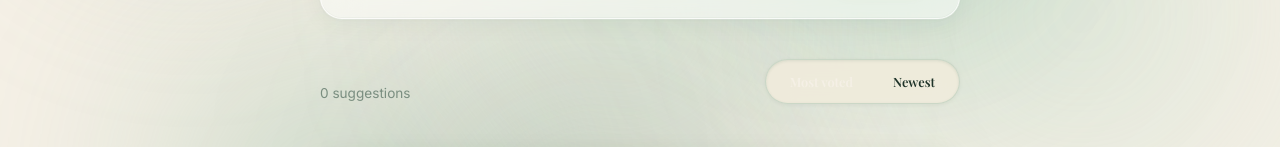
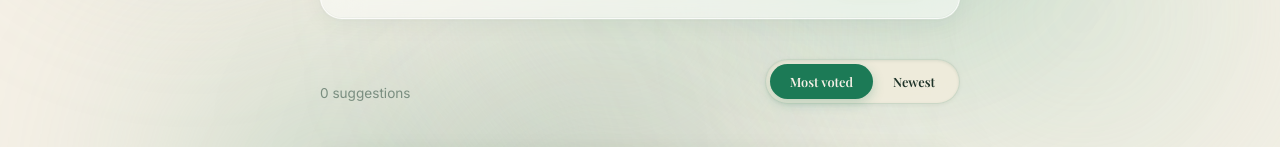
Before and after one commit to jacekimmy/research-match, a Next.js app: page /feedback in a window 1280 px wide. Shown: the part 405-552 px from the top of the page. Built offline with nearby package versions, Linux system fonts and the light colour scheme; no server answers; the database is empty; a web font is replaced by a local one.

Commit message:
Add slider toggle animation to feedback sort buttons

```diff
--- a/src/app/feedback/page.tsx
+++ b/src/app/feedback/page.tsx
@@ -1,5 +1,5 @@
 "use client";
-import { useState, useEffect, useCallback } from "react";
+import { useState, useEffect, useCallback, useRef } from "react";
 import confetti from "canvas-confetti";
 import { useAuth } from "@/lib/auth-context";
 
@@ -33,6 +33,10 @@ export default function FeedbackPage() {
   const [items, setItems] = useState<FeedbackItem[]>([]);
   const [loading, setLoading] = useState(true);
   const [sort, setSort] = useState<"upvotes" | "newest">("upvotes");
+  const btnVotedRef = useRef<HTMLButtonElement>(null);
+  const btnNewestRef = useRef<HTMLButtonElement>(null);
+  const [, setSortMounted] = useState(false);
+  useEffect(() => { setSortMounted(true); }, []);
   const [content, setContent] = useState("");
   const [category, setCategory] = useState("Feature Request");
   const [authorName, setAuthorName] = useState("");
@@ -225,10 +229,21 @@ export default function FeedbackPage() {
         <div style={{ display: "flex", justifyContent: "space-between", alignItems: "center", marginBottom: "20px" }}>
           <p style={{ fontSize: "0.85rem", color: "#7A8E80" }}>{items.length} suggestion{items.length !== 1 ? "s" : ""}</p>
           <div className="mode-toggle">
-            <button onClick={() => setSort("upvotes")} className={`mode-toggle-btn ${sort === "upvotes" ? "mode-toggle-btn-active" : ""}`} style={{ padding: "8px 20px", fontSize: "0.8rem" }}>
+            <div
+              className="mode-toggle-slider"
+              style={{
+                left: sort === "upvotes"
+                  ? (btnVotedRef.current?.offsetLeft ?? 4) + "px"
+                  : (btnNewestRef.current?.offsetLeft ?? 100) + "px",
+                width: sort === "upvotes"
+                  ? (btnVotedRef.current?.offsetWidth ?? 110) + "px"
+                  : (btnNewestRef.current?.offsetWidth ?? 95) + "px",
+              }}
+            />
+            <button ref={btnVotedRef} onClick={() => setSort("upvotes")} className={`mode-toggle-btn ${sort === "upvotes" ? "mode-toggle-btn-active" : ""}`} style={{ padding: "8px 20px", fontSize: "0.8rem" }}>
               Most voted
             </button>
-            <button onClick={() => setSort("newest")} className={`mode-toggle-btn ${sort === "newest" ? "mode-toggle-btn-active" : ""}`} style={{ padding: "8px 20px", fontSize: "0.8rem" }}>
+            <button ref={btnNewestRef} onClick={() => setSort("newest")} className={`mode-toggle-btn ${sort === "newest" ? "mode-toggle-btn-active" : ""}`} style={{ padding: "8px 20px", fontSize: "0.8rem" }}>
               Newest
             </button>
           </div>
```
